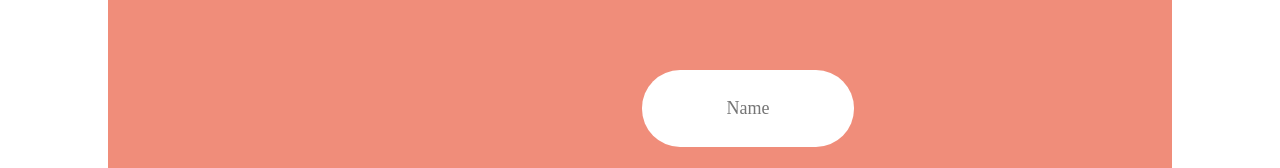
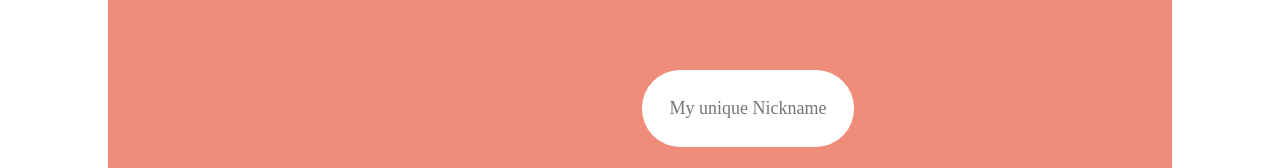
Before and after one commit to hannahmaria7/probable-octo-tribble, a plain HTML site: page joinnosta.html in a window 1280 px wide. Shown: the part 307-475 px from the top of the page. Drawn offline with Linux system fonts and the light colour scheme.

Commit message:
Update joinnosta.html

```diff
--- a/joinnosta.html
+++ b/joinnosta.html
@@ -12,7 +12,7 @@
       <div class="v1920_286">
 
         <div class="v1920_287">
-          <input class="nameinput" type="text" placeholder="Name" id='nickname' name="entry.466749317">
+          <input class="nameinput" type="text" placeholder="My unique Nickname" id='nickname' name="entry.466749317">
         </div>
         <div class="v1920_288">
           <input type="date" id="DoB" name="entry.450318732" min="2003-01-01" max="2010-12-31" class="nameinput">
```
